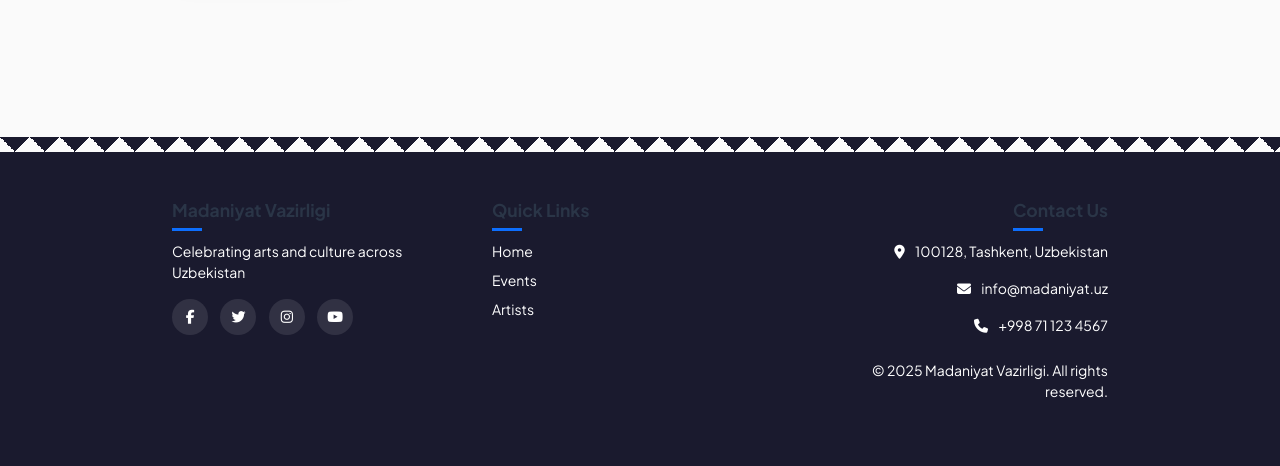
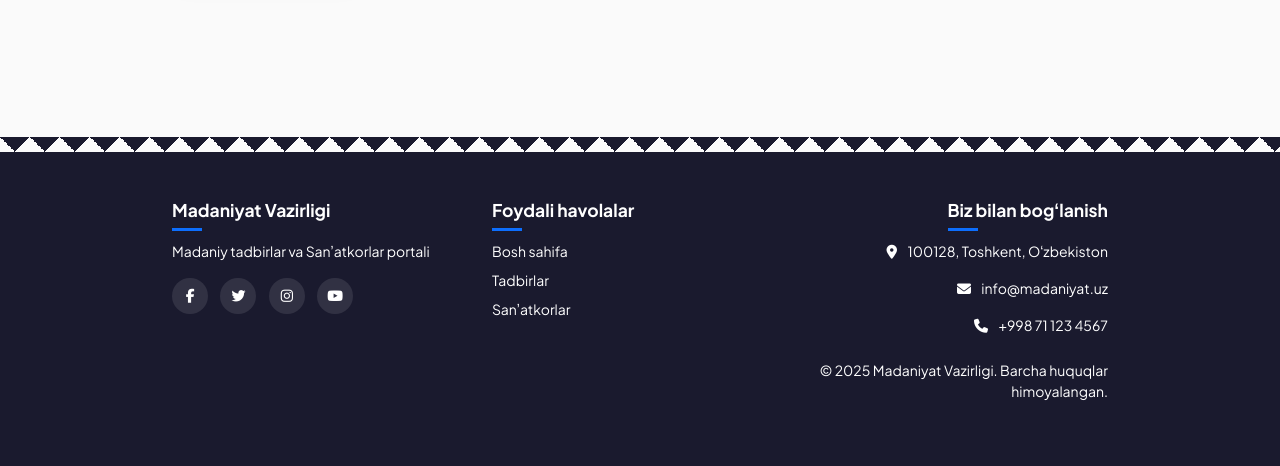
Before and after one commit to shDavlatbek/madaniyat-portal, a Django app: page /artists/1/ in a window 1280 px wide. Shown: the part 2790-3256 px from the top of the page. Run offline with Django 5.2, Linux system fonts and the light colour scheme; data comes from the database, SQL or seed files in the repository; some libraries are stand-ins or nearby versions.

Commit message:
Update translations

```diff
--- a/templates/events/artist_detail.html
+++ b/templates/events/artist_detail.html
@@ -716,14 +716,14 @@
                         <input type="hidden" name="artist_id" value="{{ artist.id }}">
                         <button type="button" class="like-btn">
                             <i class="{% if is_liked %}fas{% else %}far{% endif %} fa-heart"></i>
-                            <span class="like-count">{{ artist.likes.count }} Likes</span>
+                            <span class="like-count">{{ artist.likes.count }} Likelar</span>
                         </button>
                     </form>
                 </div>
 
                 {% if artist.compositions.exists %}
                     <div class="badge bg-light text-primary px-3 py-2 fs-6">
-                        <i class="fas fa-music me-2"></i>{{ artist.compositions.count }} Compositions
+                        <i class="fas fa-music me-2"></i>{{ artist.compositions.count }} Kompozitsiyalar
                     </div>
                 {% endif %}
             </div>
@@ -737,7 +737,7 @@
             <!-- About Section -->
             <div class="card mb-5 shadow-sm">
                 <div class="card-body p-4 p-md-5">
-                    <h2 class="section-title">About the Artist</h2>
+                    <h2 class="section-title">Sanʼatkor haqida</h2>
                     <div class="mt-4">
                         {{ artist.description|safe }}
                     </div>
@@ -747,11 +747,11 @@
             <!-- Compositions Section (Combined Music and Videos) -->
             {% if music or videos %}
                 <div class="composition-section">
-                    <h2 class="section-title"><i class="fas fa-compact-disc me-2"></i>Compositions</h2>
+                    <h2 class="section-title"><i class="fas fa-compact-disc me-2"></i>Kompozitsiyalar</h2>
 
                     <!-- Music Section -->
                     {% if music %}
-                        <h3 class="mt-5 mb-4 fw-bold"><i class="fas fa-music me-2"></i>Music</h3>
+                        <h3 class="mt-5 mb-4 fw-bold"><i class="fas fa-music me-2"></i>Musiqalar</h3>
                         <div id="musicCarousel" class="carousel slide" data-bs-ride="false">
                             <div class="carousel-inner">
                                 {% for batch_items in music|dictsortreversed:"created_at"|batch:3 %}
@@ -769,7 +769,7 @@
 
 
                                                         <div class="composition-type-badge">
-                                                            <i class="fas fa-music me-1"></i> Music
+                                                            <i class="fas fa-music me-1"></i> Musiqa
                                                         </div>
 
                                                         <div class="composition-content">
@@ -802,7 +802,7 @@
                                                                     </div>
                                                                 {% elif composition.link %}
                                                                     <a href="{{ composition.link }}" target="_blank" class="btn btn-primary w-100">
-                                                                        <i class="fas fa-headphones me-2"></i> Listen
+                                                                        <i class="fas fa-headphones me-2"></i> Tinglash
                                                                     </a>
                                                                 {% endif %}
                                                             </div>
@@ -830,7 +830,7 @@
 
                     <!-- Video Section -->
                     {% if videos %}
-                        <h3 class="mt-5 mb-4 fw-bold"><i class="fas fa-film me-2"></i>Videos</h3>
+                        <h3 class="mt-5 mb-4 fw-bold"><i class="fas fa-film me-2"></i>Videolar</h3>
                         <div id="videoCarousel" class="carousel slide" data-bs-ride="false">
                             <div class="carousel-inner">
                                 {% for batch_items in videos|dictsortreversed:"created_at"|batch:3 %}
@@ -877,7 +877,7 @@
                                                                             </span>
                                                                         {% else %}
                                                                             <span class="btn btn-danger w-100">
-                                                                                <i class="fas fa-film me-2"></i> Watch Video
+                                                                                <i class="fas fa-film me-2"></i> Videoni Tomosha qilish
                                                                             </span>
                                                                         {% endif %}
                                                                     {% endif %}
@@ -913,7 +913,7 @@
             {% if artist.events.exists %}
                 <div class="card mb-4 shadow-sm">
                     <div class="card-header bg-primary text-white py-3">
-                        <h5 class="mb-0"><i class="far fa-calendar-alt me-2"></i>Past Events</h5>
+                        <h5 class="mb-0"><i class="far fa-calendar-alt me-2"></i>Tadbirlar</h5>
                     </div>
                     <div class="card-body p-4">
                         {% for event in artist.events.all|dictsortreversed:"date"|slice:":5" %}
@@ -941,7 +941,7 @@
 
                         {% if artist.events.count > 5 %}
                             <div class="text-center mt-3">
-                                <a href="{% url 'event_list' %}" class="btn btn-primary btn-sm">See All Events</a>
+                                <a href="{% url 'event_list' %}" class="btn btn-primary btn-sm">Barcha tadbirlar</a>
                             </div>
                         {% endif %}
                     </div>
@@ -987,7 +987,7 @@
             <div class="card shadow-sm">
                 <div class="card-body p-4 text-center">
                     <a href="{% url 'artist_list' %}" class="btn btn-outline-primary w-100">
-                        <i class="fas fa-arrow-left me-2"></i>Back to All Artists
+                        <i class="fas fa-arrow-left me-2"></i>Barcha Sanʼatkorlar
                     </a>
                 </div>
             </div>
@@ -1099,7 +1099,7 @@ $(document).ready(function() {
                 } else {
                     $('.like-btn i').removeClass('fas').addClass('far');
                 }
-                $('.like-count').text(data.like_count + ' Likes');
+                $('.like-count').text(data.like_count + ' Likelar');
             }
         });
     });
--- a/templates/events/base.html
+++ b/templates/events/base.html
@@ -4,8 +4,8 @@
 <head>
     <meta charset="UTF-8">
     <meta name="viewport" content="width=device-width, initial-scale=1.0">
-    <title>{% block title %}Events Portal{% endblock %}</title>
-    <link rel="shortcut icon" type="image/png" href="{% static 'images/logos/favicon.png' %}" />
+    <title>{% block title %}Madaniyat Vazirligi - Madaniy tadbirlar va Sanʼatkorlar portali{% endblock %}</title>
+    <link rel="shortcut icon" type="image/png" href="{% static 'images/logos/logo.png' %}" />
     <link rel="stylesheet" href="{% static 'css/styles.css' %}" />
     <link rel="stylesheet" href="https://cdnjs.cloudflare.com/ajax/libs/font-awesome/6.7.2/css/all.min.css">
     <link href="https://fonts.googleapis.com/css2?family=Montserrat:wght@300;400;500;600;700&display=swap" rel="stylesheet">
@@ -215,13 +215,13 @@
                 <div class="collapse navbar-collapse" id="navbarNav">
                     <ul class="navbar-nav ms-auto">
                         <li class="nav-item">
-                            <a class="nav-link {% if request.path == '/' %}active{% endif %}" href="/">Home</a>
+                            <a class="nav-link {% if request.path == '/' %}active{% endif %}" href="/">Bosh sahifa</a>
                         </li>
                         <li class="nav-item">
-                            <a class="nav-link {% if '/events/' in request.path %}active{% endif %}" href="{% url 'event_list' %}">Events</a>
+                            <a class="nav-link {% if '/events/' in request.path %}active{% endif %}" href="{% url 'event_list' %}">Tadbirlar</a>
                         </li>
                         <li class="nav-item">
-                            <a class="nav-link {% if '/artists/' in request.path %}active{% endif %}" href="{% url 'artist_list' %}">Artists</a>
+                            <a class="nav-link {% if '/artists/' in request.path %}active{% endif %}" href="{% url 'artist_list' %}">Sanʼatkorlar</a>
                         </li>
                     </ul>
                 </div>
@@ -239,8 +239,8 @@
         <div class="container">
             <div class="row">
                 <div class="col-md-4">
-                    <h5>Madaniyat Vazirligi</h5>
-                    <p>Celebrating arts and culture across Uzbekistan</p>
+                    <h5 class="text-white">Madaniyat Vazirligi</h5>
+                    <p>Madaniy tadbirlar va Sanʼatkorlar portali</p>
                     <div class="social-links mt-3">
                         <a href="#"><i class="fab fa-facebook-f"></i></a>
                         <a href="#"><i class="fab fa-twitter"></i></a>
@@ -249,19 +249,19 @@
                     </div>
                 </div>
                 <div class="col-md-4">
-                    <h5>Quick Links</h5>
+                    <h5 class="text-white">Foydali havolalar</h5>
                     <ul class="list-unstyled">
-                        <li class="mb-2"><a href="/" class="text-white text-decoration-none">Home</a></li>
-                        <li class="mb-2"><a href="{% url 'event_list' %}" class="text-white text-decoration-none">Events</a></li>
-                        <li class="mb-2"><a href="{% url 'artist_list' %}" class="text-white text-decoration-none">Artists</a></li>
+                        <li class="mb-2"><a href="/" class="text-white text-decoration-none">Bosh sahifa</a></li>
+                        <li class="mb-2"><a href="{% url 'event_list' %}" class="text-white text-decoration-none">Tadbirlar</a></li>
+                        <li class="mb-2"><a href="{% url 'artist_list' %}" class="text-white text-decoration-none">Sanʼatkorlar</a></li>
                     </ul>
                 </div>
                 <div class="col-md-4 text-md-end">
-                    <h5>Contact Us</h5>
-                    <p><i class="fas fa-map-marker-alt me-2"></i> 100128, Tashkent, Uzbekistan</p>
+                    <h5 class="text-white">Biz bilan bogʻlanish</h5>
+                    <p><i class="fas fa-map-marker-alt me-2"></i> 100128, Toshkent, Oʻzbekiston</p>
                     <p><i class="fas fa-envelope me-2"></i> info@madaniyat.uz</p>
                     <p><i class="fas fa-phone me-2"></i> +998 71 123 4567</p>
-                    <p class="mt-4">&copy; {% now "Y" %} Madaniyat Vazirligi. All rights reserved.</p>
+                    <p class="mt-4">&copy; {% now "Y" %} Madaniyat Vazirligi. Barcha huquqlar himoyalangan.</p>
                 </div>
             </div>
         </div>
```
Also changed, not shown: templates/events/artist_list.html (+13 -13 lines), templates/events/event_detail.html (+12 -12 lines), templates/events/event_list.html (+11 -11 lines), templates/events/home.html (+5 -5 lines).
